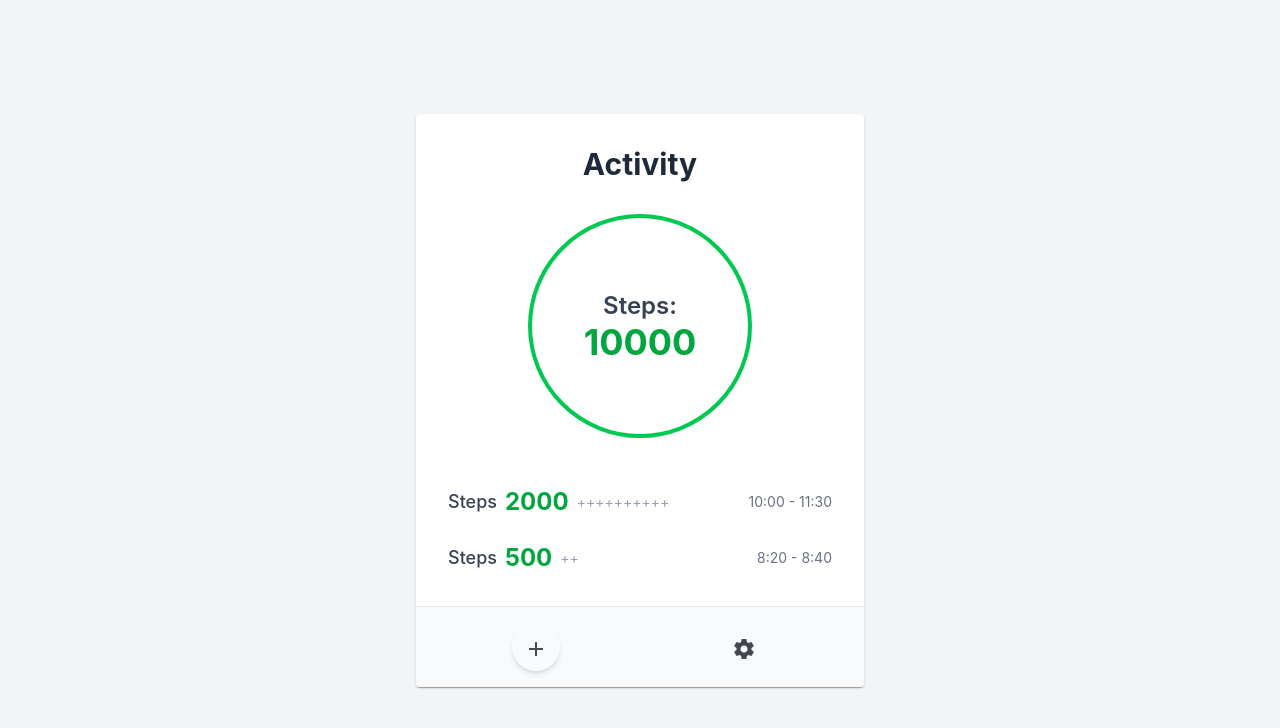
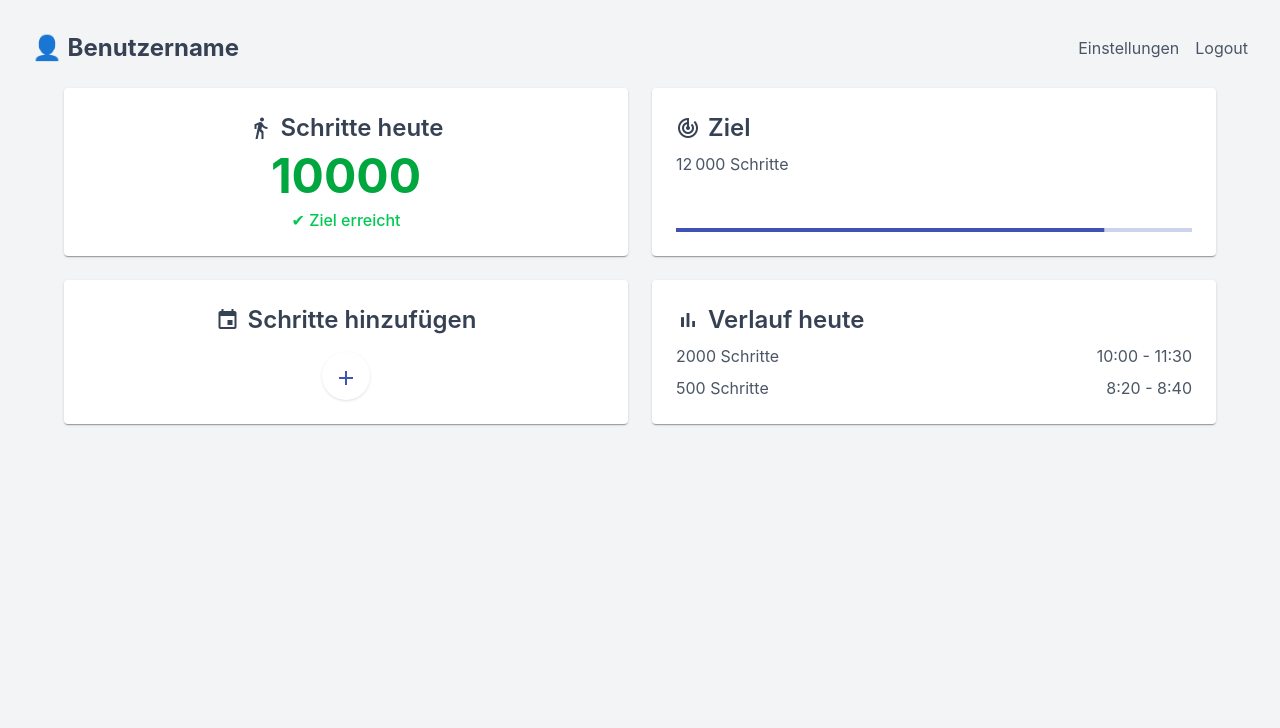
Before and after one commit to Tambinos/the-fit, an Angular app in the folder frontend/: page /home in a window 1280 px wide. Both pictures are taken after typing "name@example.com", "Sample123" into the empty fields and a click on the button "Einloggen". Shown: the top 728 px of the page. Built offline with nearby package versions, Linux system fonts and the light colour scheme.

Commit message:
redesigned Homescreen

```diff
--- a/frontend/src/app/components/home/home.component.css
+++ b/frontend/src/app/components/home/home.component.css
@@ -1,11 +1,3 @@
-
-mat-card {
-  min-height: 100vh;
-  @media (min-width: 640px) {
-    min-height: auto;
-  }
-}
-
 .mat-icon-button.p-3 {
   width: 48px;
   height: 48px;
--- a/frontend/src/app/components/home/home.component.html
+++ b/frontend/src/app/components/home/home.component.html
@@ -1,44 +1,66 @@
-<div class="min-h-screen bg-gray-100 flex items-center justify-center p-4 sm:p-6 md:p-8 font-['Inter']">
-  <mat-card class="w-full max-w-md bg-white rounded-3xl shadow-lg overflow-hidden flex flex-col">
+<div class="min-h-screen bg-gray-100 font-['Inter'] p-4 sm:p-6 md:p-8">
+  <!-- Kopfzeile -->
+  <div class="flex justify-between items-center mb-6">
+    <h1 class="text-xl sm:text-2xl font-bold text-gray-700">👤 Benutzername</h1>
+    <div class="space-x-4 text-sm sm:text-base">
+      <a routerLink="/settings" class="text-gray-600 hover:underline">Einstellungen</a>
+      <a routerLink="/logout" class="text-gray-600 hover:underline">Logout</a>
+    </div>
+  </div>
 
-    <div class="p-6 sm:p-8 flex-grow flex flex-col items-center justify-center">
-      <h2 class="text-2xl sm:text-3xl font-bold text-gray-800 mb-8">Activity</h2>
+  <!-- Karten-Grid -->
+  <div class="grid grid-cols-1 lg:grid-cols-2 gap-6 w-full md:max-w-6xl md:mx-auto">
 
-      <div routerLink="/step-goal" class="relative w-48 h-48 sm:w-56 sm:h-56 flex items-center justify-center mb-12">
-        <div class="w-full h-full rounded-full border-4 border-green-500 flex items-center justify-center">
-          <div class="text-center">
-            <span class="text-xl sm:text-2xl font-semibold text-gray-700 block">Steps:</span>
-            <span class="text-3xl sm:text-4xl font-bold text-green-600">10000</span>
-          </div>
+    <!-- Schritte heute -->
+    <mat-card class="h-[25vh] lg:h-auto w-full p-6 rounded-2xl shadow-md flex flex-col items-center justify-center">
+      <div class="flex items-center mb-2 text-2xl font-semibold text-gray-700">
+        <mat-icon class="mr-2 text-yellow-500">directions_walk</mat-icon>
+        Schritte heute
+      </div>
+      <div class="text-5xl font-bold text-green-600 mb-2">10000</div>
+      <div class="text-green-500 font-medium">✔ Ziel erreicht</div>
+    </mat-card>
+
+    <!-- Ziel -->
+    <mat-card routerLink="/step-goal" class="h-[25vh] lg:h-auto w-full p-6 rounded-2xl shadow-md flex flex-col justify-between cursor-pointer">
+      <div>
+        <div class="flex items-center mb-2 text-2xl font-semibold text-gray-700">
+          <mat-icon class="mr-2 text-green-600">track_changes</mat-icon>
+          Ziel
         </div>
+        <div class="text-gray-600 mb-2">12 000 Schritte</div>
       </div>
+      <mat-progress-bar mode="determinate" value="83" color="primary"></mat-progress-bar>
+    </mat-card>
 
-      <div class="w-full space-y-6">
-        <div class="flex items-center justify-between">
-          <div class="flex items-center space-x-2">
-            <span class="text-base sm:text-lg font-medium text-gray-700">Steps</span>
-            <span class="text-green-600 text-xl sm:text-2xl font-bold">2000</span>
-            <span class="text-gray-400 text-sm">++++++++++</span> </div>
-          <span class="text-sm text-gray-500">10:00 - 11:30</span>
-        </div>
-
-        <div class="flex items-center justify-between">
-          <div class="flex items-center space-x-2">
-            <span class="text-base sm:text-lg font-medium text-gray-700">Steps</span>
-            <span class="text-green-600 text-xl sm:text-2xl font-bold">500</span>
-            <span class="text-gray-400 text-sm">++</span> </div>
-          <span class="text-sm text-gray-500">8:20 - 8:40</span>
-        </div>
+    <!-- Schritte hinzufügen -->
+    <mat-card class="h-[25vh] lg:h-auto w-full p-6 rounded-2xl shadow-md flex flex-col items-center justify-center">
+      <div class="flex items-center mb-4 text-2xl font-semibold text-gray-700">
+        <mat-icon class="mr-2 text-blue-600">event</mat-icon>
+        Schritte hinzufügen
       </div>
-    </div>
-
-    <div class="p-4 bg-gray-50 flex items-center justify-around border-t border-gray-200">
-      <button routerLink="/steps" mat-icon-button class="p-3 rounded-full bg-blue-500 text-white shadow-md">
+      <button routerLink="/steps" mat-icon-button color="primary" class="bg-blue-500 text-white p-4 rounded-full shadow cursor-pointer">
         <mat-icon>add</mat-icon>
       </button>
-      <button routerLink="/settings" mat-icon-button class="p-3 rounded-full text-gray-600 hover:bg-gray-200">
-        <mat-icon>settings</mat-icon>
-      </button>
-    </div>
-  </mat-card>
+    </mat-card>
+
+    <!-- Verlauf heute -->
+    <mat-card class="h-[25vh] lg:h-auto w-full p-6 rounded-2xl shadow-md flex flex-col justify-between">
+      <div>
+        <div class="flex items-center mb-2 text-2xl font-semibold text-gray-700">
+          <mat-icon class="mr-2 text-purple-600">bar_chart</mat-icon>
+          Verlauf heute
+        </div>
+        <ul class="space-y-2">
+          <li class="flex justify-between text-gray-600">
+            <span>2000 Schritte</span><span>10:00 - 11:30</span>
+          </li>
+          <li class="flex justify-between text-gray-600">
+            <span>500 Schritte</span><span>8:20 - 8:40</span>
+          </li>
+        </ul>
+      </div>
+    </mat-card>
+
+  </div>
 </div>
--- a/frontend/src/app/components/home/home.component.ts
+++ b/frontend/src/app/components/home/home.component.ts
@@ -3,6 +3,7 @@ import {RouterLink} from '@angular/router';
 import {MatIconButton} from '@angular/material/button';
 import {MatCard} from '@angular/material/card';
 import {MatIcon} from '@angular/material/icon';
+import {MatProgressBar} from '@angular/material/progress-bar';
 
 @Component({
   selector: 'app-app-home',
@@ -10,7 +11,8 @@ import {MatIcon} from '@angular/material/icon';
     RouterLink,
     MatIconButton,
     MatCard,
-    MatIcon
+    MatIcon,
+    MatProgressBar
   ],
   standalone: true,
   templateUrl: './home.component.html',
```
